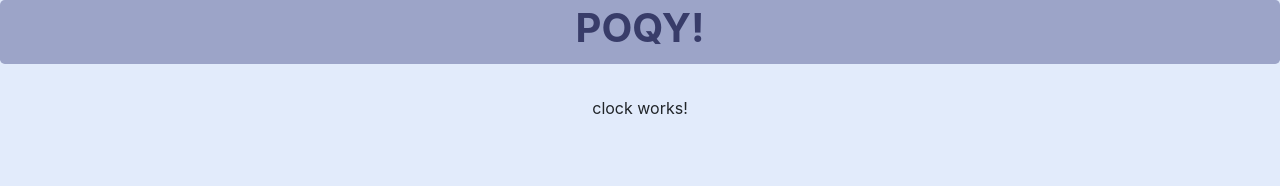
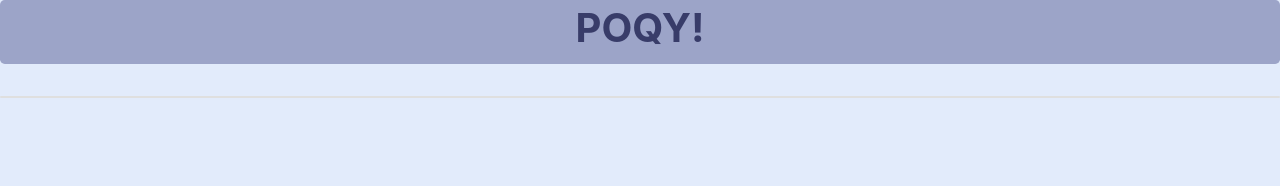
Before and after one commit to Vicropht/poqy, an Angular app: page /clock in a window 1280 px wide. Shown: the top 186 px of the page. Built offline with nearby package versions, Linux system fonts and the light colour scheme.

Commit message:
initial commit clock

```diff
--- a/src/app/tools/clock/clock.component.html
+++ b/src/app/tools/clock/clock.component.html
@@ -1 +1,3 @@
-<p>clock works!</p>
+<div class="card">
+
+</div>
```
